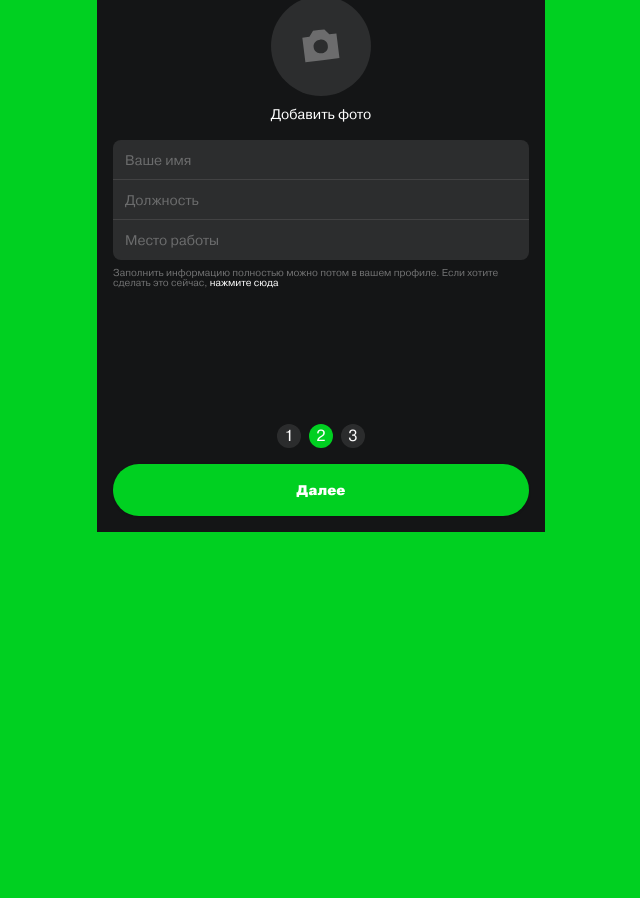
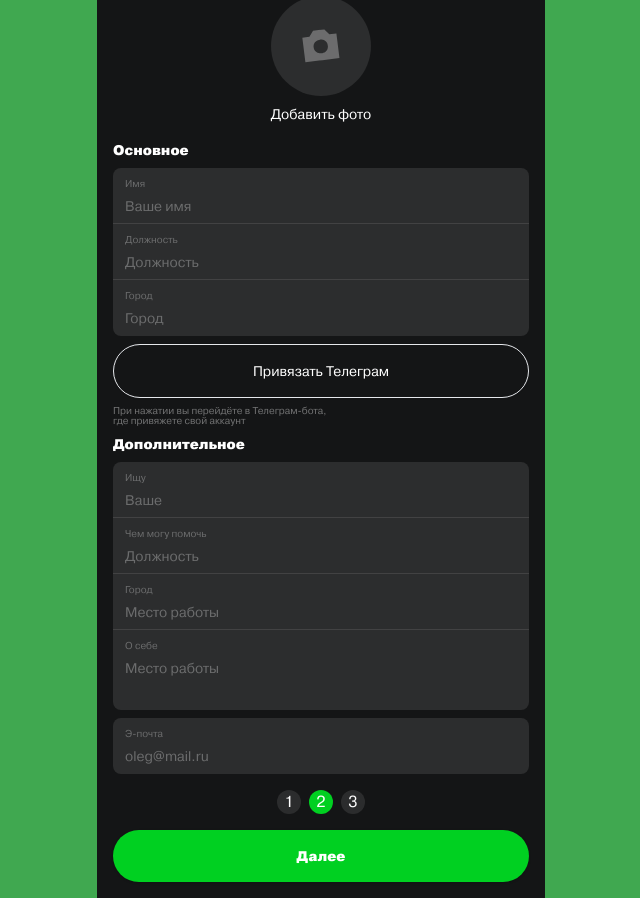
Before and after one commit to SergeyObraztsov/localio, a Next.js app: page /auth in a window 1280 px wide. Shown: the part 268-1166 px from the top of the page, without its empty margins (319-959 px from the left). Before the commit the page ends 800 px from the top, so only its background shows below. Built offline with nearby package versions, Linux system fonts and the light colour scheme.

Commit message:
few ui updates

```diff
--- a/src/app/auth/page.tsx
+++ b/src/app/auth/page.tsx
@@ -6,6 +6,7 @@ import { InputOTP, InputOTPGroup, InputOTPSlot } from '~/components/ui/input-otp
 import Steps from '~/components/steps';
 
 import Image from 'next/image';
+import { Textarea } from '~/components/ui/textarea';
 // import CameraIcon from '';
 
 export default function AuthPage() {
@@ -70,6 +71,7 @@ export default function AuthPage() {
           <Input type="file" id="avatar" name="avatar" className="hidden" />
         </div>
         <div className="grid w-full items-center gap-2">
+          <h3 className="font-bold text-sm">Основное</h3>
           <div className="rounded-lg overflow-hidden">
             <Input
               className="rounded-none border-b border-b-gray-light"
@@ -77,6 +79,7 @@ export default function AuthPage() {
               id="name"
               name="name"
               placeholder="Ваше имя"
+              label="Имя"
               required
             />
             <Input
@@ -85,6 +88,7 @@ export default function AuthPage() {
               id="job_title"
               name="job_title"
               placeholder="Должность"
+              label="Должность"
               required
             />
             <Input
@@ -92,17 +96,66 @@ export default function AuthPage() {
               type="text"
               id="job_place"
               name="job_place"
-              placeholder="Место работы"
+              placeholder="Город"
+              label="Город"
               required
             />
           </div>
-          <Label className="text-[#ffffff66]">
-            Заполнить информацию полностью можно потом в вашем профиле. Если хотите сделать это
-            сейчас,{' '}
-            <Button variant="link" size="inline" className="inline text-white text-[10px]">
-              нажмите сюда
-            </Button>
+          <Button variant="outline" size="lg" className="rounded-full">
+            Привязать Телеграм
+          </Button>
+          <Label className="text-[#ffffff66] max-w-64">
+            При нажатии вы перейдёте в Телеграм-бота, где привяжете свой аккаунт
           </Label>
+
+          <div className="grid w-full items-center gap-2">
+            <h3 className="font-bold text-sm">Дополнительное</h3>
+            <div className="rounded-lg overflow-hidden">
+              <Input
+                className="rounded-none border-b border-b-gray-light"
+                type="text"
+                id="name"
+                name="name"
+                placeholder="Ваше"
+                label="Ищу"
+                required
+              />
+              <Input
+                className="rounded-none border-b border-b-gray-light"
+                type="text"
+                id="job_title"
+                name="job_title"
+                placeholder="Должность"
+                label="Чем могу помочь"
+                required
+              />
+              <Input
+                className="rounded-none border-b border-b-gray-light"
+                type="text"
+                id="job_place"
+                name="job_place"
+                placeholder="Место работы"
+                label="Город"
+                required
+              />
+              <Textarea
+                className="rounded-none resize-none"
+                id="job_place"
+                name="job_place"
+                placeholder="Место работы"
+                label="О себе"
+                required
+              />
+            </div>
+          </div>
+          <Input
+            type="text"
+            id="email"
+            name="email"
+            placeholder="oleg@mail.ru"
+            label="Э-почта"
+            required
+          />
         </div>
       </div>
       <div className="flex justify-center w-full">
--- a/src/app/layout.tsx
+++ b/src/app/layout.tsx
@@ -30,11 +30,13 @@ export default function RootLayout({ children }: { children: React.ReactNode })
     <AuthProvider>
       <html lang="ru">
         <body
-          className={`${pragmaticaFont.className} font-sans flex justify-center bg-green text-white`}
+          className={`${pragmaticaFont.className} font-sans flex justify-center bg-green backdrop-contrast-50 text-white`}
         >
           {/* <Nav /> */}
-          <main className="max-w-md w-full h-screen bg-gray-dark">
-            <div className="flex flex-col flex-shrink h-full p-4 gap-4">{children}</div>
+          <main className="max-w-md w-full overflow-hidden bg-gray-dark">
+            <div className="flex flex-col flex-shrink h-full min-h-screen p-4 gap-4">
+              {children}
+            </div>
           </main>
         </body>
       </html>
--- a/src/components/info-cards.tsx
+++ b/src/components/info-cards.tsx
@@ -1,10 +1,33 @@
 'use client';
+import Image from 'next/image';
 
 import { Swiper, SwiperSlide } from 'swiper/react';
 import 'swiper/css';
 import 'swiper/css/effect-cards';
 import { EffectCards } from 'swiper/modules';
-import Image from 'next/image';
+import { Button } from './ui/button';
+
+const Cards: { id: number; title: string; description: React.ReactNode; imageSrc: string }[] = [
+  {
+    id: 1,
+    title: 'Зарегистрируйтесь',
+    description: 'Чтобы увидеть подписчиков спота',
+    imageSrc: '/icons/enter.svg'
+  },
+  {
+    id: 2,
+    title: 'Привяжите телеграм',
+    description: (
+      <>
+        Просто{' '}
+        <Button variant="link" size="inline">
+          нажмите сюда
+        </Button>
+      </>
+    ),
+    imageSrc: '/icons/telegram.svg'
+  }
+];
 
 export default function InfoCards() {
   return (
@@ -16,19 +39,17 @@ export default function InfoCards() {
         cardsEffect={{ rotate: false, slideShadows: true, perSlideOffset: 10 }}
         className="w-11/12 h-16 !ml-0"
       >
-        {Array(4)
-          .fill(1)
-          .map((_, idx) => (
-            <SwiperSlide key={idx} className="rounded-xl bg-[#2B2C2D]">
-              <div className="w-full h-full flex items-center p-4 gap-5">
-                <Image src="/icons/enter.svg" alt="enter" width={23} height={30} />
-                <div className="flex flex-col">
-                  <p className="text-sm font-bold">Зарегистрируйтесь</p>
-                  <p className="text-sm">Чтобы увидеть подписчиков спота</p>
-                </div>
+        {Cards.map((card) => (
+          <SwiperSlide key={card.id} className="rounded-xl bg-[#2B2C2D]">
+            <div className="w-full h-full flex items-center p-4 gap-5">
+              <Image src={card.imageSrc} alt="enter" width={32} height={32} />
+              <div className="flex flex-col">
+                <p className="text-sm font-bold">{card.title}</p>
+                <p className="text-sm">{card.description}</p>
               </div>
-            </SwiperSlide>
-          ))}
+            </div>
+          </SwiperSlide>
+        ))}
       </Swiper>
     </div>
   );
--- a/src/components/people-list.tsx
+++ b/src/components/people-list.tsx
@@ -16,7 +16,7 @@ export default function PeopleList({ list }: { list: PeopleListItem[] }) {
 
 function PeopleListItem({ item }: { item: PeopleListItem }) {
   return (
-    <li className="flex items-center gap-4">
+    <li className="flex items-center gap-4 overflow-auto">
       <Avatar>
         <AvatarImage src={item.imageSrc} />
         <AvatarFallback>{item.name}</AvatarFallback>
--- a/src/components/ui/input.tsx
+++ b/src/components/ui/input.tsx
@@ -2,20 +2,29 @@ import * as React from 'react';
 
 import { cn } from '~/lib/utils';
 
-export type InputProps = React.InputHTMLAttributes<HTMLInputElement>;
+export type InputProps = React.InputHTMLAttributes<HTMLInputElement> & { label?: React.ReactNode };
 
 const Input = React.forwardRef<HTMLInputElement, InputProps>(
-  ({ className, type, ...props }, ref) => {
+  ({ className, type, id, label, ...props }, ref) => {
     return (
+      <div className="relative">
+        {label && (
+          <label className="absolute top-2 left-3 text-[10px] text-[#ffffff4d]" htmlFor={id}>
+            {label}
+          </label>
+        )}
         <input
           type={type}
           className={cn(
-          'flex h-10 w-full rounded-md bg-gray-light px-3 py-2 text-sm placeholder:text-[#ffffff4d] focus:ring-0 focus:ring-offset-0 outline-none disabled:cursor-not-allowed disabled:opacity-50',
+            'flex w-full rounded-lg bg-gray-light text-sm placeholder:text-[#ffffff4d] focus:bg-[#1D1E1F] focus:ring-0 focus:ring-offset-0 outline-none disabled:cursor-not-allowed disabled:opacity-50',
+            label ? 'h-14 px-3 pt-7 pb-2' : 'h-10 px-3 py-2',
             className
           )}
           ref={ref}
+          id={id}
           {...props}
         />
+      </div>
     );
   }
 );
--- /dev/null
+++ b/src/components/ui/textarea.tsx
@@ -0,0 +1,34 @@
+import * as React from 'react';
+
+import { cn } from '~/lib/utils';
+
+export type TextareaProps = React.TextareaHTMLAttributes<HTMLTextAreaElement> & {
+  label?: React.ReactNode;
+};
+
+const Textarea = React.forwardRef<HTMLTextAreaElement, TextareaProps>(
+  ({ className, label, id, ...props }, ref) => {
+    return (
+      <div className="relative">
+        {label && (
+          <label className="absolute top-2 left-3 text-[10px] text-[#ffffff4d]" htmlFor={id}>
+            {label}
+          </label>
+        )}
+        <textarea
+          className={cn(
+            'flex min-h-[80px] w-full rounded-lg bg-gray-light text-sm placeholder:text-[#ffffff4d] focus:ring-0 focus:ring-offset-0 outline-none disabled:cursor-not-allowed disabled:opacity-50',
+            label ? 'h-14 px-3 pt-7 pb-2' : 'h-10 px-3 py-2',
+            className
+          )}
+          id={id}
+          ref={ref}
+          {...props}
+        />
+      </div>
+    );
+  }
+);
+Textarea.displayName = 'Textarea';
+
+export { Textarea };
```
Also changed, not shown: public/icons/enter.svg, public/icons/telegram.svg (added). Lines whose indentation alone changed are shown as unchanged.
